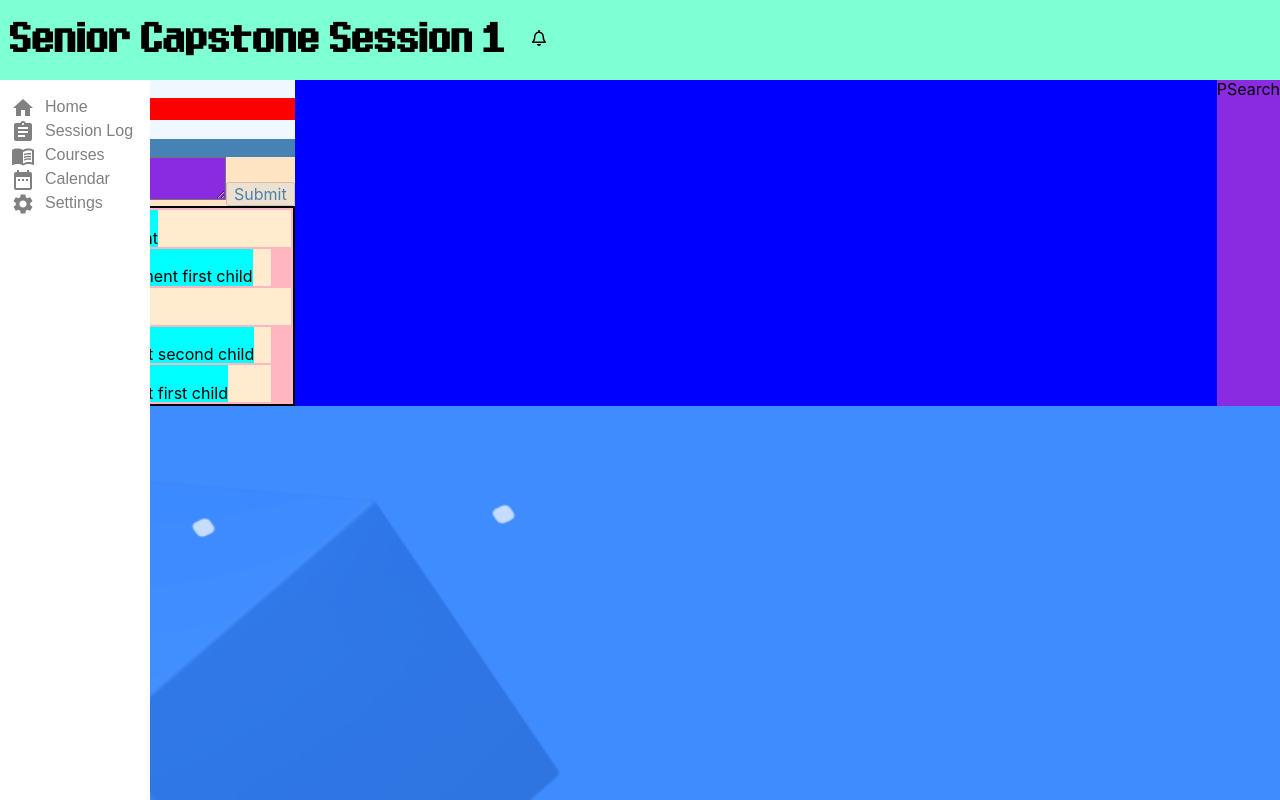
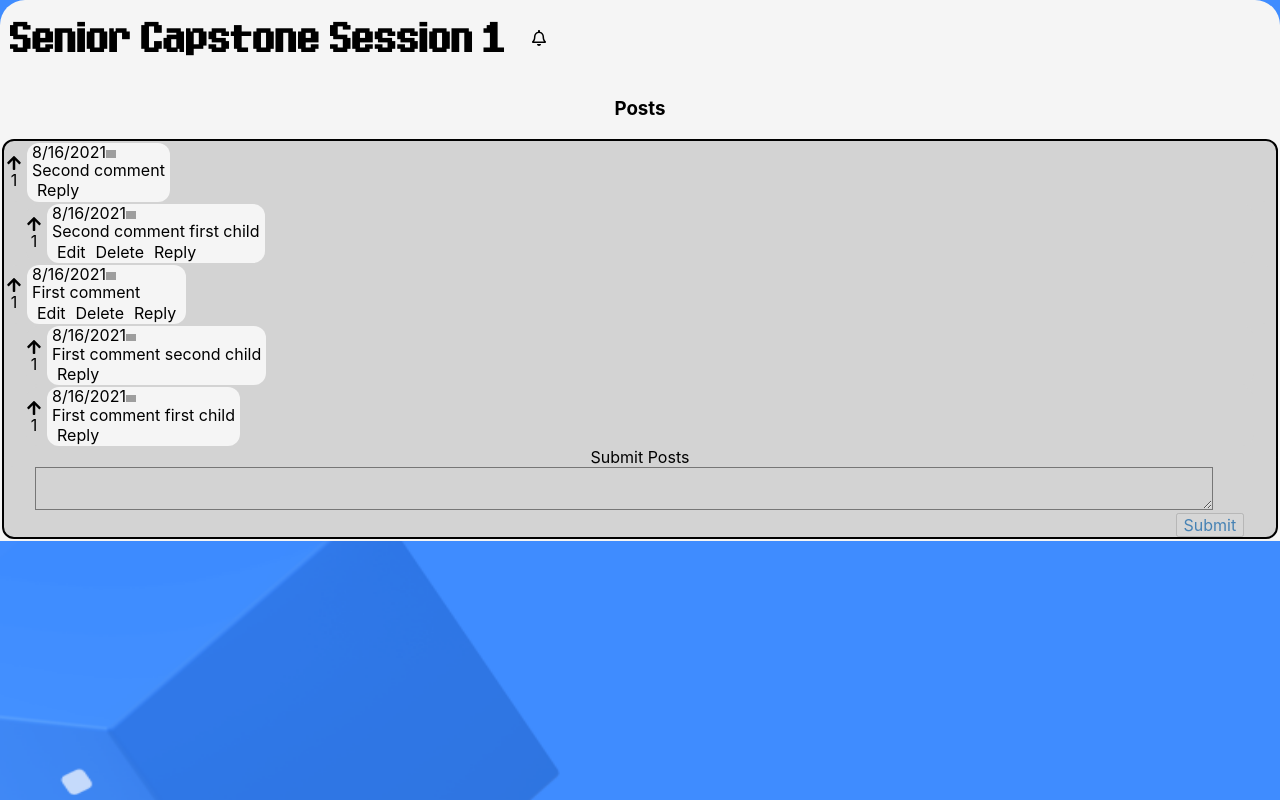
Before and after one commit to marideguia/ghost-post, a React (Create React App) app in the folder ghost-post-app/: page /Posts in a window 1280 px wide. Built offline with nearby package versions, Linux system fonts and the light colour scheme; grey boxes are pictures that could not be loaded.

Commit message:
fixed styles

```diff
--- a/ghost-post-app/src/api.js
+++ b/ghost-post-app/src/api.js
@@ -15,7 +15,7 @@ export const getPosts = async () => {
             PostID: "2",
             Text: "Second comment",
             ParentID: null,
-            Upvotes: ["1","3"],
+            Upvotes: ["3"],
             CreatedAt: "2021-08-16T23:00:33.010+02:00",
         },
         {
@@ -24,7 +24,7 @@ export const getPosts = async () => {
             PostID: "3",
             Text: "First comment first child",
             ParentID: "1",
-            Upvotes: ["1"],
+            Upvotes: ["3"],
             CreatedAt: "2021-08-16T23:00:33.010+02:00",
         },
         {
@@ -42,7 +42,7 @@ export const getPosts = async () => {
             PostID: "5",
             Text: "First comment second child",
             ParentID: "1",
-            Upvotes: ["2","1","3"],
+            Upvotes: ["3"],
             CreatedAt: "2021-08-16T23:00:33.010+02:00",
         }
     ]
--- a/ghost-post-app/src/components/Post.js
+++ b/ghost-post-app/src/components/Post.js
@@ -43,6 +43,7 @@ const Post = ({
     activePost.id === post.PostID
   // If root post, replyID is equivalent to PostID. Else, copy parentID
   const replyID =  parentID ? parentID : post.PostID
+
   return (
     <div className="post">
       <div className="root-post">
@@ -65,8 +66,14 @@ const Post = ({
 
         {/* Post content - date, text, reply, edit, delete functions*/}
         <div className="post-content">
-          <div>
+          <div className = "Top-Row">
             {createdAt}
+            <div className = "report"
+              onClick={() => setActivePost( {id:post.PostID, type: "reporting"}) }
+            >
+              <img src = "FlagIcon.png" alt = "Report Comment"
+              width = "10px" height = "auto" />
+            </div>
           </div>
 
           {/* Render post text */}
@@ -78,18 +85,6 @@ const Post = ({
           <div className="post-actions">
             {/* conditional short circuits only render actions when condition is valid */}
 
-            {/* Reply action */}
-            {canReply && (
-              <div
-                className="post-action"
-                onClick={() => setActivePost(
-                  // create object
-                  {id: post.PostID, type: "replying"})
-                }
-              >
-                Reply
-              </div>
-            )}
 
             {/* Edit action */}
             {canEdit && (
@@ -111,6 +106,24 @@ const Post = ({
                 Delete
               </div>
             )}
+            {/* Reply action */}
+            {canReply && (
+
+
+            <div className = "post-action-reply">
+              <div
+                className="post-action"
+                style={{cursor: 'pointer'}}
+                onClick={() => setActivePost(
+                  // create object
+                  {id: post.PostID, type: "replying"})
+                }
+              >
+
+                Reply
+                </div>
+              </div>
+              )}
           </div> {/* End post-actions div */}
 
           {/* Render post editing form */}
@@ -162,3 +175,123 @@ const Post = ({
 }
 
 export default Post
+
+//   return (
+//     <div className="post">
+//       <div className="root-post">
+//         {/* Post voting */}
+
+//         <div className="post-upvote">
+//           {canUpvote ? (
+//             <FaArrowUp
+//             onClick={() => upvotePost(post.PostID, currentUserID)}
+//             style={{cursor: 'pointer'}}
+//             />
+//           ) : (
+//             <FaArrowUp
+//               onClick={() => removeUpvote(post.PostID, currentUserID)}
+//               style={{color: 'green', cursor: 'pointer'}}
+//             />
+//           )}
+//           <label>{numUpvotes}</label>
+//         </div>
+
+//         {/* Post content - date, text, reply, edit, delete functions*/}
+//         <div className="post-content">
+//           <div>
+//             {createdAt}
+//           </div>
+
+//           {/* Render post text */}
+//           {!isEditing && (
+//             <div className="post-text">{post.Text}</div>
+//           )}
+
+//           {/* Render appropriate post actions */}
+//           <div className="post-actions">
+//             {/* conditional short circuits only render actions when condition is valid */}
+
+//             {/* Reply action */}
+//             {canReply && (
+//               <div
+//                 className="post-action"
+//                 onClick={() => setActivePost(
+//                   // create object
+//                   {id: post.PostID, type: "replying"})
+//                 }
+//               >
+//                 Reply
+//               </div>
+//             )}
+
+//             {/* Edit action */}
+//             {canEdit && (
+//               <div
+//                 className="post-action"
+//                 onClick={() => setActivePost(
+//                 // create object
+//                   {id: post.PostID, type: "editing"})
+//               }
+//               >Edit</div>
+//             )}
+
+//             {/* Delete action */}
+//             {canDelete && (
+//               <div
+//                 className="post-action"
+//                 onClick={() => deletePost(post.PostID)}
+//               >
+//                 Delete
+//               </div>
+//             )}
+//           </div> {/* End post-actions div */}
+
+//           {/* Render post editing form */}
+//           {isEditing && (
+//             <PostForm submitLabel="Update"
+//               hasCancelButton
+//               initialText={post.Text}
+//               handleSubmit={(text) => updatePost(text, post.PostID)}
+//               handleCancel={() => setActivePost(null)}
+//             />
+//           )}
+
+//           {/* Render reply form if user is replying */}
+//           {isReplying && (
+//             <PostForm
+//               submitLabel="Reply"
+//               handleSubmit={(text) => addPost(text, replyID)}
+//               hasCancelButton
+//               handleCancel={() => setActivePost(null)}
+//             />
+//           )}
+//         </div> {/* End post-contents div */}
+//       </div> {/* End root-post div */}
+
+//       {/* Rendering replies to 2nd tier */}
+//       {/* conditional statement short circuit renders replies only if > 0 exist */}
+//       {replies.length > 0 && (
+//         <div className="replies">
+//           {replies.map( (reply) => (
+//             <Post
+//               key={reply.PostID}
+//               post={reply}
+//               replies={[]}
+//               currentUserID={currentUserID}
+//               deletePost={deletePost}
+//               parentID={post.PostID}
+//               addPost={addPost}
+//               activePost={activePost}
+//               setActivePost={setActivePost}
+//               updatePost={updatePost}
+//               upvotePost={upvotePost}
+//               removeUpvote={removeUpvote}
+//             />
+//           ))}
+//         </div>
+//       )}
+//     </div> /* end "post" element */
+//   )
+// }
+
+// export default Post
--- a/ghost-post-app/src/components/Posts.js
+++ b/ghost-post-app/src/components/Posts.js
@@ -111,21 +111,15 @@ const Posts = ({currentUserID}) => {
       <Header title="Senior Capstone Session 1"/>
 
       <div className = "p-container">
-        <Sidebar/>
+        {/* <Sidebar/> */}
+
         <div className="posts">
-          {/* <Sidebar /> */}
-          <h3 className="posts-title">Posts</h3>
-
-          {/* Form to submit posts */}
-          <div className="posts-form">
-            <div className="posts-form-title">
-              Submit Posts
-            </div>
-            <PostForm submitLabel="Submit" handleSubmit={addPost}/>
-          </div>
+        <h3 className="posts-title">Posts</h3>
 
           {/* Submitted posts */}
           <div className="posts-container">
+            {/* Form to submit posts */}
+
             {rootPosts.map( (rootPost) => (
               // <div key={rootPost.PostID}>{rootPost.Text}</div>
               <Post
@@ -142,12 +136,62 @@ const Posts = ({currentUserID}) => {
                 removeUpvote={removeUpvote}
               />
             ))}
+            <div className="posts-form">
+              <div className="posts-form-title">
+                Submit Posts
+              </div>
+              <div className = "button-post">
+                <PostForm submitLabel="Submit" handleSubmit={addPost}/>
+              </div>
+            </div>
           </div>
         </div>
-        <PSearch />
       </div>
     </div>
   )
 }
 
+    // Display of submitted posts
+//     <div className = "column-container">
+//       <Header title="Senior Capstone Session 1"/>
+
+//       <div className = "p-container">
+//         {/* <Sidebar/> */}
+//         <div className="posts">
+//           <h3 className="posts-title">Posts</h3>
+
+//           {/* Form to submit posts */}
+//           <div className="posts-form">
+//             <div className="posts-form-title">
+//               Submit Posts
+//             </div>
+//             <PostForm submitLabel="Submit" handleSubmit={addPost}/>
+//           </div>
+
+//           {/* Submitted posts */}
+//           <div className="posts-container">
+//             {rootPosts.map( (rootPost) => (
+//               // <div key={rootPost.PostID}>{rootPost.Text}</div>
+//               <Post
+//                 key={rootPost.PostID}
+//                 post={rootPost}
+//                 replies={getReplies(rootPost.PostID)}
+//                 currentUserID={currentUserID}
+//                 deletePost={deletePost}
+//                 activePost={activePost}
+//                 setActivePost={setActivePost}
+//                 addPost={addPost}
+//                 updatePost={updatePost}
+//                 upvotePost={upvotePost}
+//                 removeUpvote={removeUpvote}
+//               />
+//             ))}
+//           </div>
+//         </div>
+//         {/* <PSearch /> */}
+//       </div>
+//     </div>
+//   )
+// }
+
 export default Posts
--- a/ghost-post-app/src/index.css
+++ b/ghost-post-app/src/index.css
@@ -6,10 +6,10 @@ body {
   -webkit-font-smoothing: antialiased;
   -moz-osx-font-smoothing: grayscale;
   background-image: url("./components/background.png");
-    position:fixed;
+  position: fixed;
   min-width: 100%;
   min-height: 100%;
-    background-size:cover;
+  background-size: cover;
   background-position: center;
   background-size: 100vw 100vh;
   background-repeat: no-repeat;
@@ -22,6 +22,167 @@ body {
 
 /* HEADER.JS STYLES */
 .container {
+  background-image: url("./components/background.png");
+  background-size: cover;
+  background-repeat: no-repeat;
+  /* background-color: aqua; */
+  display: flex;
+}
+
+.column-container {
+  /* background-color: aquamarine; */
+  background-color: whitesmoke;
+  display: flex;
+  flex-direction: column;
+  border-radius: 25px;
+}
+
+.sHeader {
+  /* background-color: aqua; */
+  display: flex;
+  margin: 0px 10px;
+}
+
+.p-container {
+  background-color: blue;
+  /* background-image: "components/background.png";*/
+  display: flex;
+  /* flex-direction: column; */
+}
+
+.PSearch {
+  background-color: blueviolet;
+  display: flex;
+  flex-direction: column;
+  margin-left: auto;
+}
+
+.bell {
+  /* background-color: aquamarine; */
+  margin: auto 25px;
+}
+
+.sidebar-container {
+  background-color: black;
+}
+
+/* POST.JS STYLES */
+/* .post {
+  /* border: solid 1px black; */
+/* } */
+.root-post {
+  /* background-color: blanchedalmond; */
+  background-color: lightgrey;
+  display: flex;
+  flex-direction: row;
+  align-items: center;
+  margin: 2px;
+  border-radius: 12px;
+}
+
+.post-upvote {
+  display: flex;
+  flex-direction: column;
+  align-items: center;
+  /* background-color: brown; */
+  background-color: lightgrey;
+}
+
+.post-content {
+  /*display: inline-block;*/
+  /* background-color: aqua; */
+  background-color: whitesmoke;
+  border-radius: 12px;
+  margin: 0px 5px;
+  padding-left: 5px;
+  padding-right: 5px;
+}
+
+.Top-Row {
+  display: inline-flex;
+  /*text-align: Left;*/
+}
+
+.report {
+  text-align: Right;
+}
+.post-actions {
+  display: flex;
+}
+
+.post-action {
+  margin: 2px 5px;
+}
+
+.post-action-reply {
+  text-align: right;
+}
+
+.replies {
+  margin: 0px 20px;
+}
+
+.comment-actions {
+  display: flex;
+}
+
+/* POSTS.JS STYLES */
+.posts {
+  background-color: whitesmoke;
+  width: 100%;
+}
+
+.posts-title {
+  /* background-color: red; */
+  background-color: whitesmoke;
+  text-align: center;
+}
+
+.posts-form {
+  background-color: lightGrey;
+  border-radius: 25px;
+}
+
+.posts-form-title {
+  background-color: lightgrey;
+  text-align: center;
+  border-radius: 25px;
+}
+
+.posts-container {
+  /* background-color: lightpink; */
+  background-color: lightgrey;
+  margin: 2px;
+}
+
+.posts-container {
+  border: solid black 2px;
+  border-radius: 12px;
+}
+
+/* POSTFORM.JS STYLES */
+.post-form-textarea {
+  background-color: lightgrey;
+  margin-left: 2.5%;
+  margin-right: 2.5%;
+  width: 95%;
+}
+
+.post-form-button {
+  color: steelblue;
+}
+
+.post-form-button post-form-cancel-button {
+  color: steelblue;
+}
+
+.button-post {
+  padding-right: 2.5%;
+  text-align: right;
+}
+
+/* HEADER.JS STYLES */
+/* .container {
     background-color: aqua;
     display: flex;
   }
@@ -33,7 +194,7 @@ body {
   }
 
   .sHeader {
-    /* background-color: aqua; */
+    /* background-color: aqua;
     display: flex;
     margin: 0px 10px;
   }
@@ -51,14 +212,14 @@ body {
   }
 
   .bell {
-    /* background-color: aquamarine; */
+    /* background-color: aquamarine;
     margin: auto 25px;
   }
 
   /* POST.JS STYLES */
 /* .post {
-    /* border: solid 1px black; */
-  /* } */
+    /* border: solid 1px black;
+  /* }
   .root-post {
     background-color: blanchedalmond;
     display: flex;
@@ -95,7 +256,7 @@ body {
     display: flex;
   }
 
-  /* POSTS.JS STYLES */
+  /* POSTS.JS STYLES
   .posts {
     background-color: aliceblue;
   }
@@ -120,7 +281,7 @@ body {
     border: solid black 2px;
   }
 
-  /* POSTFORM.JS STYLES */
+  /* POSTFORM.JS STYLES
   .post-form-textarea {
     background-color: blueviolet;
   }
@@ -136,3 +297,4 @@ body {
   html {
     min-height: 100%;
   }
+   */
--- a/ghost-post-app/src/index.js
+++ b/ghost-post-app/src/index.js
@@ -18,7 +18,7 @@ ReactDOM.render(
       <Route path = "CreateSession" element={<CreateSession/>}/>
       <Route path = "App" element ={<App/>}/>
       <Route path = "Login" element ={<Login/>}/>
-      <Route path = "Posts" element ={<Posts/>}/>
+      <Route path = "Posts" element ={<Posts currentUserID={"1"}/>}/>
       <Route path = "Joinsession" element ={<Joinsession/>}/>
       <Route path="Archposts" element={<ArchPosts/>}/>
     </Routes>
```
Lines whose indentation alone changed are shown as unchanged.
